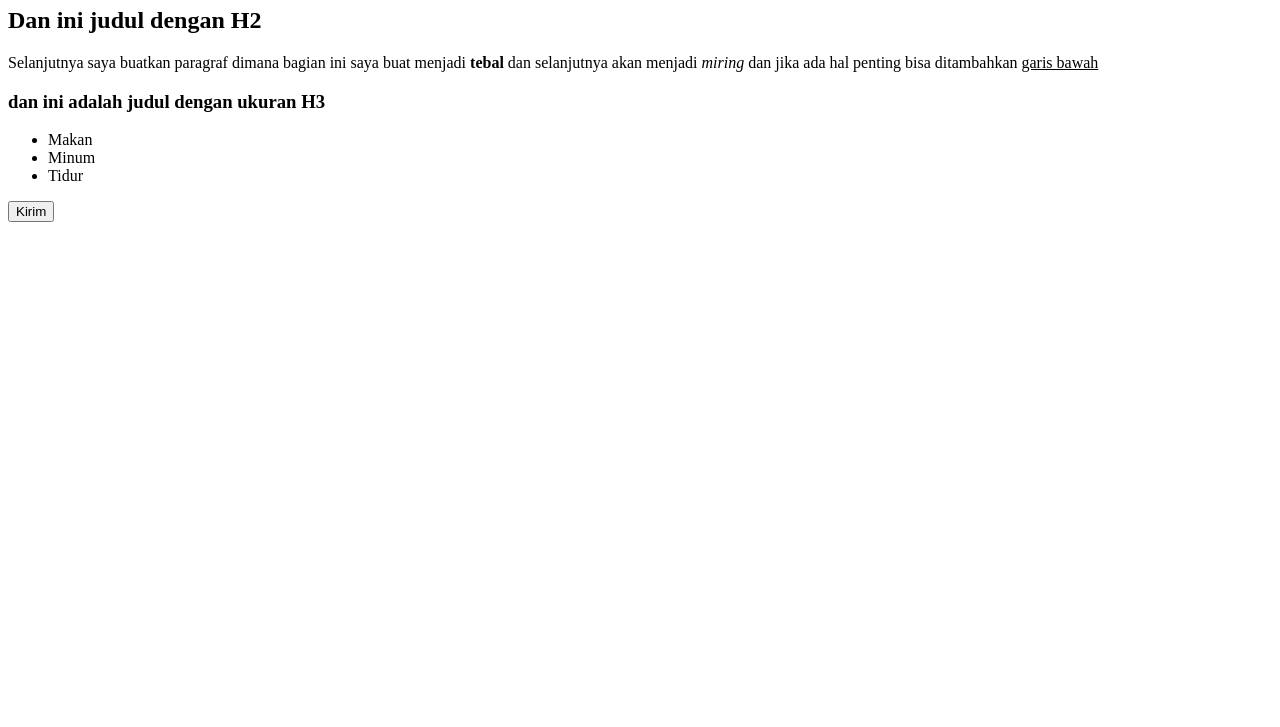
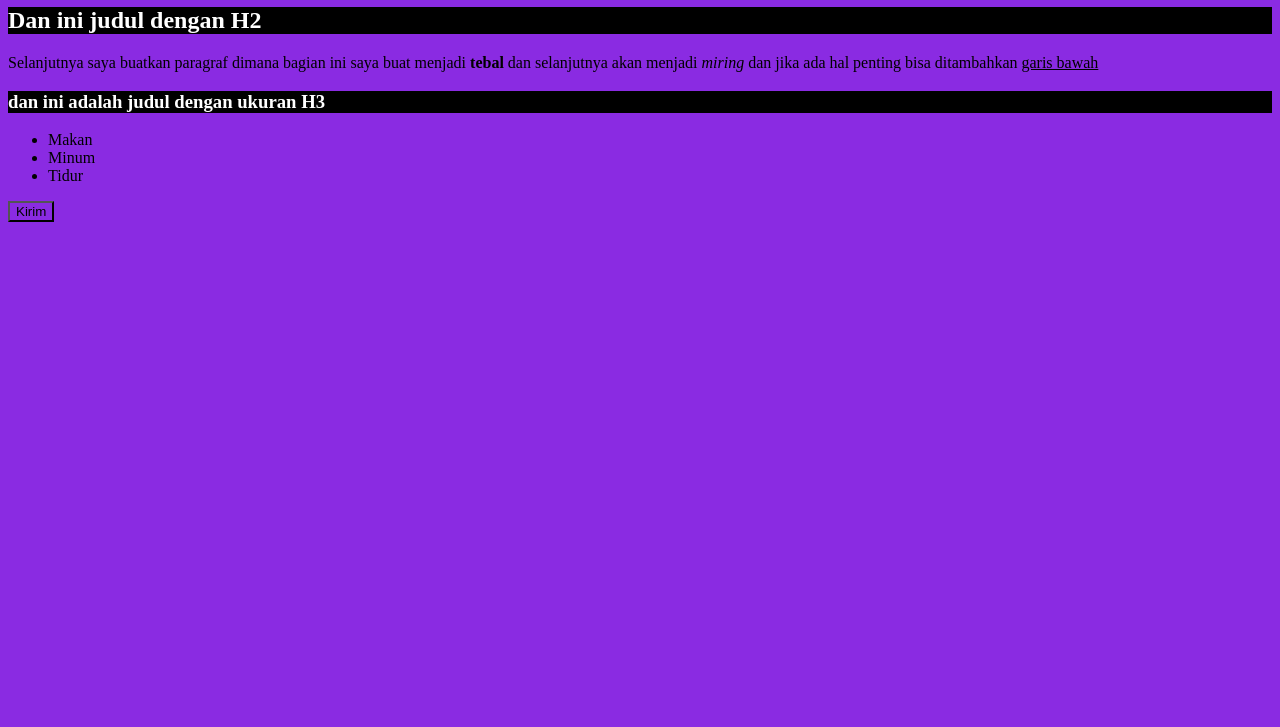
Before and after one commit to aritriana/belajar-css, a plain HTML site: page index2.html in a window 1280 px wide. Shown: the part 73-800 px from the top of the page. Drawn offline with Linux system fonts and the light colour scheme.

Commit message:
Modifikasi file app2.css

```diff
--- a/app2.css
+++ b/app2.css
@@ -1,3 +1,8 @@
 * {
+    background-color: blueviolet;
+}
 
+h1,h2,h3 {
+    color: white;
+    background-color: black;
 }
```
